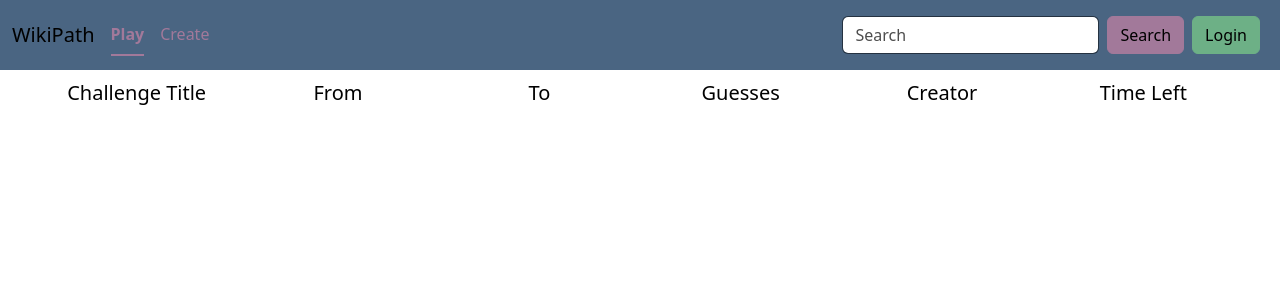
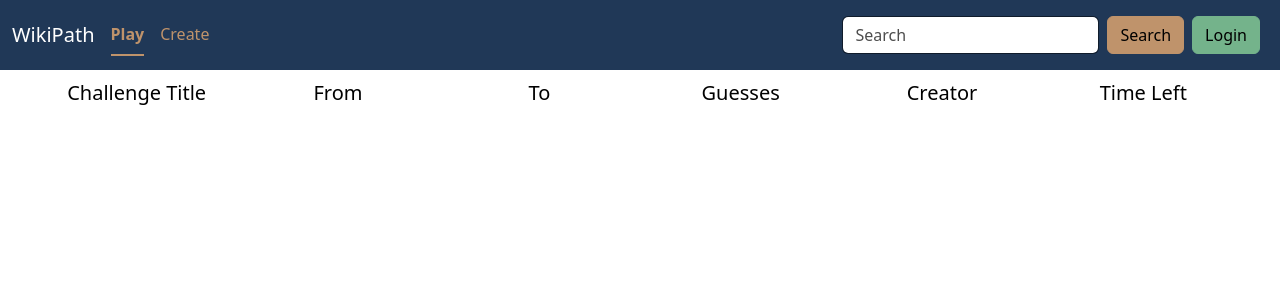
Before and after one commit to RedBlueCarrots/WikiPath, a Flask app: page / in a window 1280 px wide. Shown: the top 300 px of the page. Run offline with Flask 3, Linux system fonts and the light colour scheme; data that the repository does not hold is empty.

Commit message:
Updated colours to be different in light mode
Again, not entirely happy with, but light mode colours are WAY harder. its serviceable.

```diff
--- a/app/static/styles/main.css
+++ b/app/static/styles/main.css
@@ -1,10 +1,10 @@
 @media (prefers-color-scheme: light) {
   :root {
-    --primary: #879d95;
-    --secondary: #a2799a;
-    --navbar: #4a6582;
-    --warning: #f76f6c;
-    --focus: #6db086;
+    --primary: #c68bc7;
+    --secondary: #bf936b;
+    --navbar: #203857;
+    --warning: #ed524e;
+    --focus: #74b38b;
     --text: black;
     --bg: white;
   }
@@ -110,7 +110,7 @@ body {
   --bs-accordion-color: var(--text);
   --bs-accordion-bg: transparent;
   --bs-accordion-btn-color: var(--text);
-  --bs-accordion-active-color: var(--secondary);
+  --bs-accordion-active-color: var(--primary);
   --bs-accordion-border-color: none;
   --bs-accordion-border-radius: 5px;
   --bs-accordion-active-bg: none;
@@ -140,8 +140,8 @@ body {
   --bs-navbar-toggler-border-color: none;
   --bs-navbar-toggler-focus-width: 1px;
   --bs-navbar-color: var(--text);
-  --bs-navbar-brand-color: var(--text);
-  --bs-navbar-brand-hover-color: var(--text);
+  --bs-navbar-brand-color: white;
+  --bs-navbar-brand-hover-color: white;
 }
 
 .nav {
```
